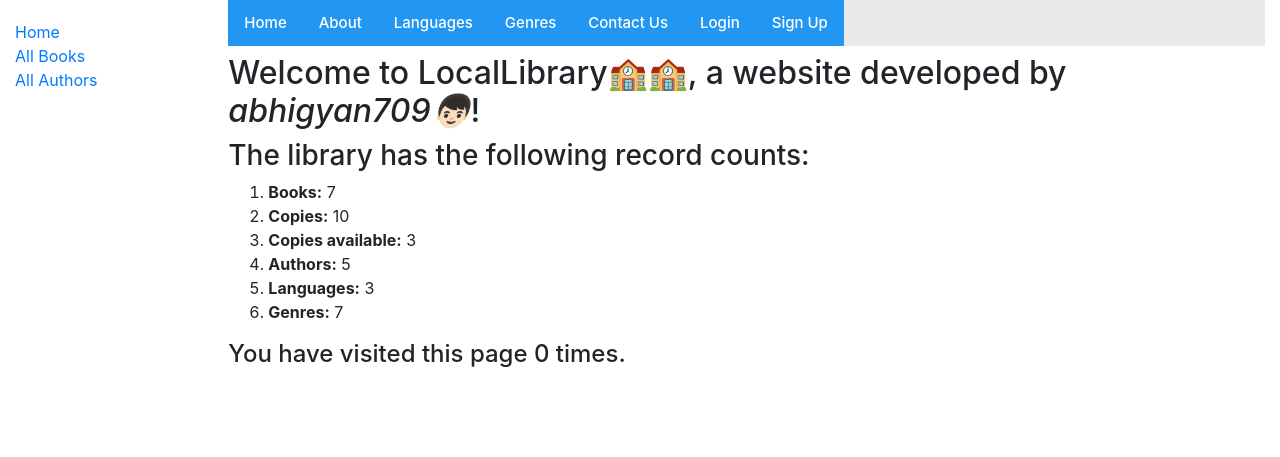
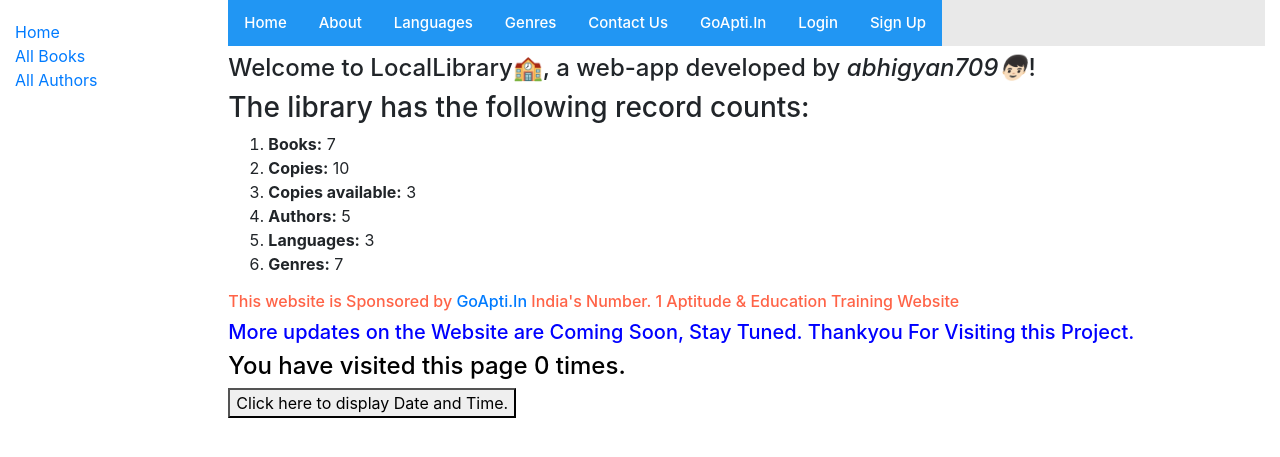
Before and after one commit to abhigyan709/mini-python-project-based-on-django-framework, a Django app: page /catalog/ in a window 1280 px wide. Shown: the top 457 px of the page. Run offline with Django 3.2, Linux system fonts and the light colour scheme; data comes from the database, SQL or seed files in the repository; some libraries are stand-ins or nearby versions.

Commit message:
"New Features Added"

```diff
--- a/locallibrary/catalog/templates/index.html
+++ b/locallibrary/catalog/templates/index.html
@@ -7,6 +7,7 @@
   <a class="active" href="{% url 'language' %}">Languages</a>
   <a class="active" href="{% url 'genre' %}">Genres</a>
   <a class="active" href="{% url 'visitor' %}">Contact Us</a>
+  <a class="active" href="https://www.goapti.in/" target="_blank">GoApti.In</a>
   {% if user.is_authenticated %}
      User: {{ user.get_username }}
      <a class="active" href="{% url 'donate' %}">Donate Books </a>
@@ -16,7 +17,7 @@
      <a class="active" href="{% url 'signup' %}">Sign Up</a>
    {% endif %}
     </div></h3>
-  <h2>Welcome to LocalLibrary🏫🏫, a website developed by <em>abhigyan709👦🏻</em>!</h2>
+  <h4>Welcome to LocalLibrary🏫, a web-app developed by <em>abhigyan709👦🏻</em>!</h4>
 
   <h3>The library has the following record counts:</h3>
   <ol>
@@ -28,5 +29,9 @@
     <li><strong>Genres:</strong> {{ num_genres }}</li>
   </ol>
 
-  <h4>You have visited this page {{ num_visits }}{% if num_visits == 1 %} time{% else %} times{% endif %}.</h4>
+  <h6><font color="tomato">This website is Sponsored by <a href="https://www.goapti.in/" target="_blank">GoApti.In</a> India's Number. 1 Aptitude & Education Training Website</h6>
+  <h5><font color="blue">More updates on the Website are Coming Soon, Stay Tuned. Thankyou For Visiting this Project.</h5>
+  <h4><font color="black">You have visited this page {{ num_visits }}{% if num_visits == 1 %} time{% else %} times{% endif %}.</h4>
+  <button type="button" onclick="document.getElementById('demo').innerHTML = Date()"> Click here to display Date and Time.</button>
+  <p id="demo"></p>
 {% endblock %}
```
Also changed, not shown: locallibrary/db.sqlite3.
